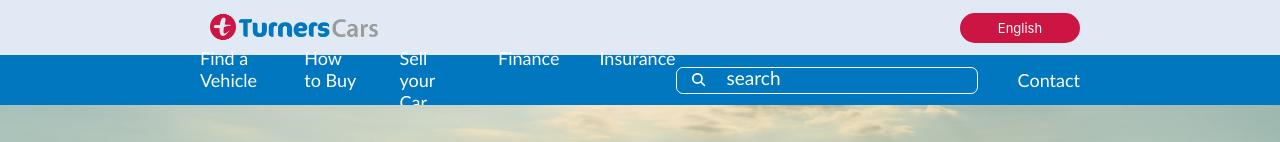
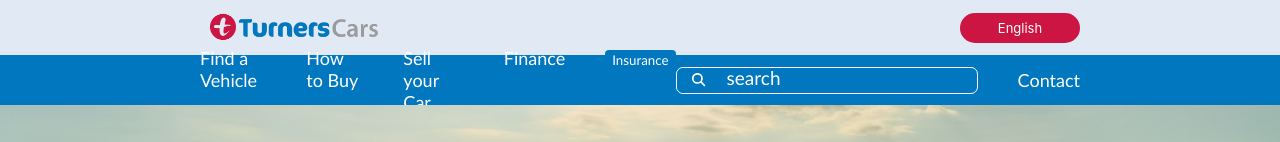
Before and after one commit to therealalyssa/mission5, a React (Create React App) app: page / in a window 1280 px wide. Shown: the top 142 px of the page. Built offline with nearby package versions, Linux system fonts and the light colour scheme.

Commit message:
dropdown ins menu wip

```diff
--- /dev/null
+++ b/src/Components/DropDown.tsx
@@ -0,0 +1,50 @@
+import React, { useEffect, useState } from "react";
+import "../Styles/Menu.css";
+
+type DropDownProps = {
+  cities: string[];
+  showDropDown: boolean;
+  toggleDropDown: Function;
+  citySelection: Function;
+};
+
+const DropDown: React.FC<DropDownProps> = ({
+  cities,
+  citySelection,
+}: DropDownProps): JSX.Element => {
+  const [showDropDown, setShowDropDown] = useState<boolean>(false);
+
+  /**
+   * Handle passing the city name
+   * back to the parent component
+   *
+   * @param city  The selected city
+   */
+  const onClickHandler = (city: string): void => {
+    citySelection(city);
+  };
+
+  useEffect(() => {
+    setShowDropDown(showDropDown);
+  }, [showDropDown]);
+
+  return (
+    <>
+      <div className={showDropDown ? "dropdown" : "dropdown active"}>
+        {cities.map((city: string, index: number): JSX.Element => {
+          return (
+            <p
+              key={index}
+              onClick={(): void => {
+                onClickHandler(city);
+              }}
+            >
+              {city}
+            </p>
+          );
+        })}
+      </div>
+    </>
+  );
+};
+export default DropDown;
--- /dev/null
+++ b/src/Components/InsuranceMenu.tsx
@@ -0,0 +1,64 @@
+import React, { useState } from "react";
+import DropDown from "./DropDown";
+import "../Styles/Menu.css";
+
+const Menu: React.FC = (): JSX.Element => {
+  const [showDropDown, setShowDropDown] = useState<boolean>(false);
+  const [selectInsOption, setInsOption] = useState<string>("");
+  const insOptions = () => {
+    return ["Get Insurance", "Make a Claim", "Contact Us"];
+  };
+
+  /**
+   * Toggle the drop down menu
+   */
+  const toggleDropDown = () => {
+    setShowDropDown(!showDropDown);
+  };
+
+  /**
+   * Hide the drop down menu if click occurs
+   * outside of the drop-down element.
+   *
+   * @param event  The mouse event
+   */
+  const dismissHandler = (event: React.FocusEvent<HTMLButtonElement>): void => {
+    if (event.currentTarget === event.target) {
+      setShowDropDown(false);
+    }
+  };
+
+  /**
+   * Callback function to consume the
+   * city name from the child component
+   *
+   * @param insOption  The selected city
+   */
+  const citySelection = (insOption: string): void => {
+    setInsOption(insOption);
+  };
+
+  return (
+    <>
+      <button
+        className={showDropDown ? "active" : undefined}
+        onClick={(): void => toggleDropDown()}
+        onBlur={(e: React.FocusEvent<HTMLButtonElement>): void =>
+          dismissHandler(e)
+        }
+      >
+        <div>Insurance</div>
+        {showDropDown && (
+          <DropDown
+            cities={insOptions()}
+            showDropDown={false}
+            toggleDropDown={(): void => toggleDropDown()}
+            citySelection={citySelection}
+          />
+        )}
+      </button>
+    </>
+  );
+};
+
+export default Menu;
--- a/src/Components/Navbar.tsx
+++ b/src/Components/Navbar.tsx
@@ -1,34 +1,38 @@
 //Ranju
-import React from 'react'
-import { FontAwesomeIcon } from '@fortawesome/react-fontawesome'
-import { faMagnifyingGlass } from '@fortawesome/free-solid-svg-icons'
-import '../Styles/Navbar.css'
+import React from "react";
+import { FontAwesomeIcon } from "@fortawesome/react-fontawesome";
+import { faMagnifyingGlass } from "@fortawesome/free-solid-svg-icons";
+import "../Styles/Navbar.css";
+import InsuranceMenu from "./InsuranceMenu";
+
 function Navbar() {
   return (
-    <div className='navbar'>
-      <div className='links'>
-        {/* <a href="/">Find a Vehicle</a>
-        <a href="/">How to Buy</a>
-        <a href="/">Sell your Car</a>
-        <a href="/">Finance</a>
-        <a href="/">Insurance</a> */}
+    <div className="navbar">
+      <div className="links">
         <div>Find a Vehicle</div>
         <div>How to Buy</div>
         <div>Sell your Car</div>
         <div>Finance</div>
-        <div>Insurance</div>
+        <div>
+          <InsuranceMenu></InsuranceMenu>{" "}
+        </div>
       </div>
-      <div className='searchContact'>
-        <form className='search'>
-          <button className='search-button'>
-            <FontAwesomeIcon icon={faMagnifyingGlass}/>
+      <div className="searchContact">
+        <form className="search">
+          <button className="search-button">
+            <FontAwesomeIcon icon={faMagnifyingGlass} />
           </button>
-          <input className='search-input' type='text' id='search' placeholder='search'></input>
+          <input
+            className="search-input"
+            type="text"
+            id="search"
+            placeholder="search"
+          ></input>
         </form>
-        <div className='contact'> Contact</div>
+        <div className="contact"> Contact</div>
       </div>
     </div>
-  )
+  );
 }
 
-export default Navbar
+export default Navbar;
--- /dev/null
+++ b/src/Styles/Menu.css
@@ -0,0 +1,42 @@
+button {
+  position: relative;
+  color: #ffffff;
+  background-color: #0177bf;
+  font-family: "Gill Sans", "Gill Sans MT", Calibri, "Trebuchet MS", sans-serif;
+  white-space: nowrap;
+  vertical-align: middle;
+  -webkit-user-select: none;
+  -moz-user-select: none;
+  -ms-user-select: none;
+  user-select: none;
+  border: 1px solid transparent;
+  border-radius: 0.25rem;
+  cursor: pointer;
+}
+
+.dropdown {
+  position: absolute;
+  top: 38px;
+  left: -1px;
+  border: 1px solid rgb(197, 197, 197);
+  background: rgba(255, 255, 255, 0.4);
+  padding: 0;
+  text-align: left;
+  border-radius: 0.25rem;
+}
+
+.dropdown > p {
+  color: #0177bf;
+  margin: 0;
+  padding: 0.375rem 0.88rem;
+  border-bottom: 1px solid rgb(235, 235, 235);
+  min-width: 140px;
+}
+
+.dropdown > p:hover {
+  background: rgba(255, 255, 255, 0.8);
+}
+
+.dropdown > p:last-child {
+  border-bottom: 0 none;
+}/*# sourceMappingURL=Menu.css.map */
--- /dev/null
+++ b/src/Styles/Menu.scss
@@ -0,0 +1,80 @@
+@import '../Variables/Variables.scss';
+// html,
+// body {
+//   margin: 0;
+//   padding: 0;
+//   height: 100%;
+//   width: 100%;
+// }
+// body {
+//   display: flex;
+//   align-items: center;
+//   justify-content: center;
+//   font-family: sans-serif;
+//   background: #eaeaea;
+// }
+// .app {
+//   padding: 30px;
+//   width: 500px;
+//   background: #fff;
+//   border-radius: 5px;
+// }
+// .announcement {
+//   padding: 0 0 0.88rem;
+//   margin: 0 0 0.88rem;
+//   border-bottom: 1px solid rgb(226, 226, 226);
+// }
+button {
+    position: relative;
+    //padding: 0.375rem 0.88rem;
+    color: $turnerWhite;
+    background-color:$turnerBlue;
+    //border-color: #ddd;
+    font-family: $bodyFont;
+    //font-weight: 400;
+    //text-align: left;
+    white-space: nowrap;
+    vertical-align: middle;
+    -webkit-user-select: none;
+    -moz-user-select: none;
+    -ms-user-select: none;
+    user-select: none;
+    border: 1px solid transparent;
+    //line-height: 1.5;
+    border-radius: 0.25rem;
+    cursor: pointer;
+}
+// button:hover {
+//   color: #fff;
+//   background-color: #0069d9;
+// }
+// button.active {
+//   color: #fff;
+//   background-color: #0069d9;
+// }
+.dropdown {
+  position: absolute;
+  top: 38px;
+  left: -1px;
+  border: 1px solid rgb(197, 197, 197);
+  //background: #fff;
+  background: rgba(255, 255, 255,0.4);
+  padding: 0;
+  //color: #0062cc;
+  text-align: left;
+  border-radius: 0.25rem;
+}
+.dropdown > p {
+    color: $turnerBlue;
+  margin: 0;
+  padding: 0.375rem 0.88rem;
+  border-bottom: 1px solid rgb(235, 235, 235);
+  min-width: 140px;
+}
+.dropdown > p:hover {
+    background: rgba(255, 255, 255,0.8);
+    //background-color: #0062cc;
+}
+.dropdown > p:last-child {
+  border-bottom: 0 none;
+}
```
Also changed, not shown: 1 other file (tests, documents, lock files or other folders).
